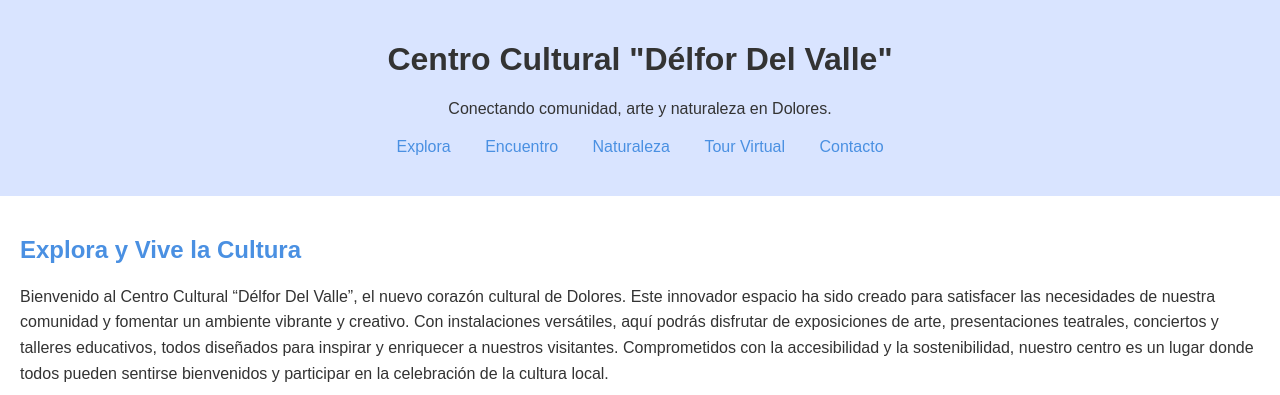
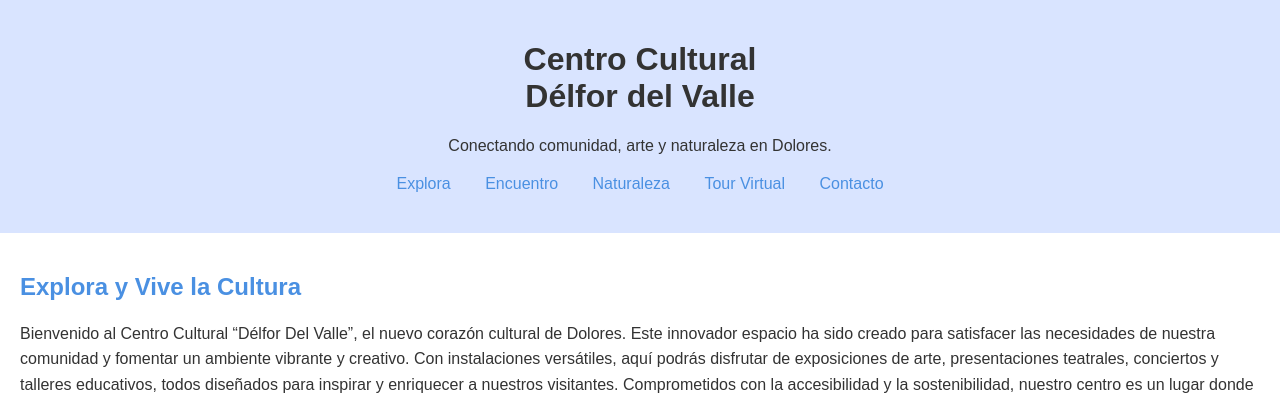
Before and after one commit to eestn-1/centro-cultural, a plain HTML site: page index.html in a window 1280 px wide. Shown: the top 395 px of the page. Drawn offline with Linux system fonts and the light colour scheme.

Commit message:
Update index.html

```diff
--- a/index.html
+++ b/index.html
@@ -3,8 +3,7 @@
 <head>
     <meta charset="UTF-8">
     <meta name="viewport" content="width=device-width, initial-scale=1.0">
-    <title>Centro Cultural
-        "Délfor Del Valle"</title>
+    <title>Centro Cultural "Délfor Del Valle"</title>
     <style>
         body {
             font-family: Arial, sans-serif;
@@ -135,7 +134,7 @@
 <body>
 
     <header>
-        <h1>Centro Cultural "Délfor Del Valle"</h1>
+        <h1>Centro Cultural<br>Délfor del Valle</h1>
         <p>Conectando comunidad, arte y naturaleza en Dolores.</p>
         <nav>
             <a href="#explora">Explora</a>
```
